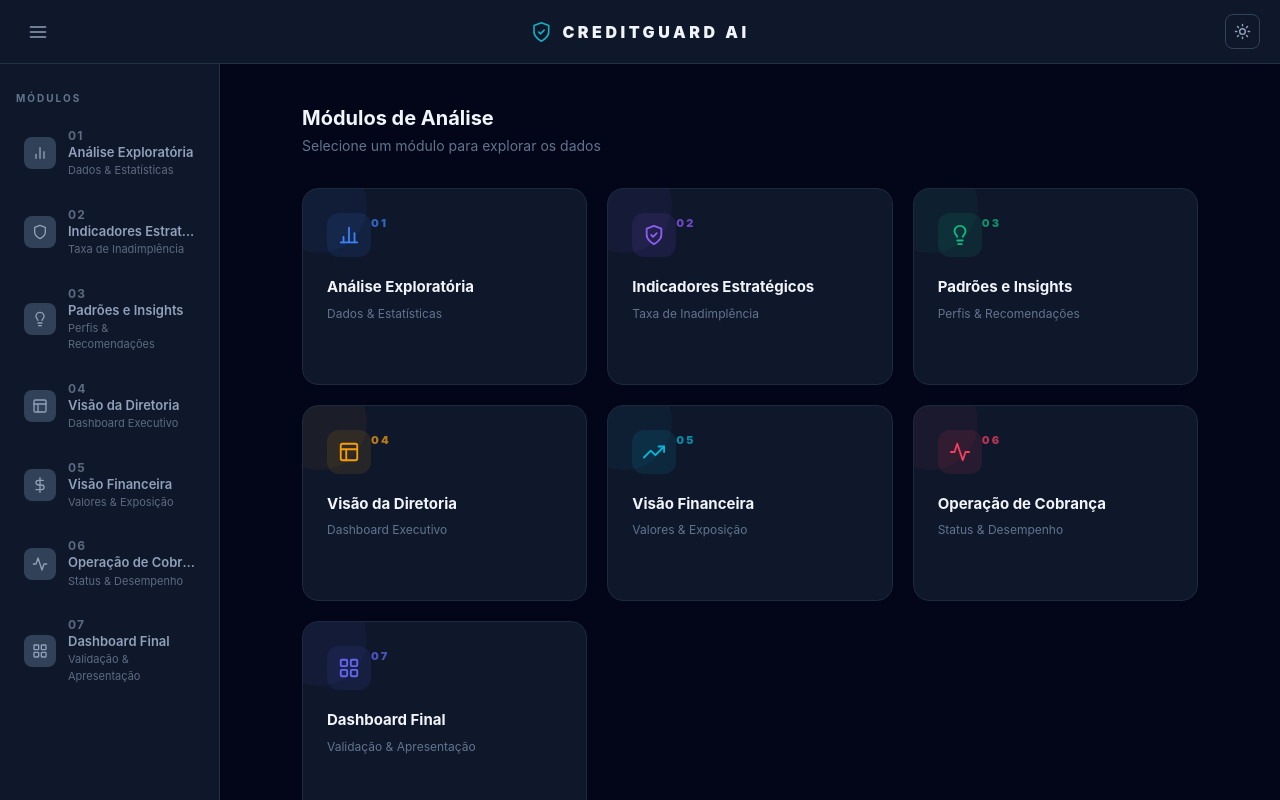
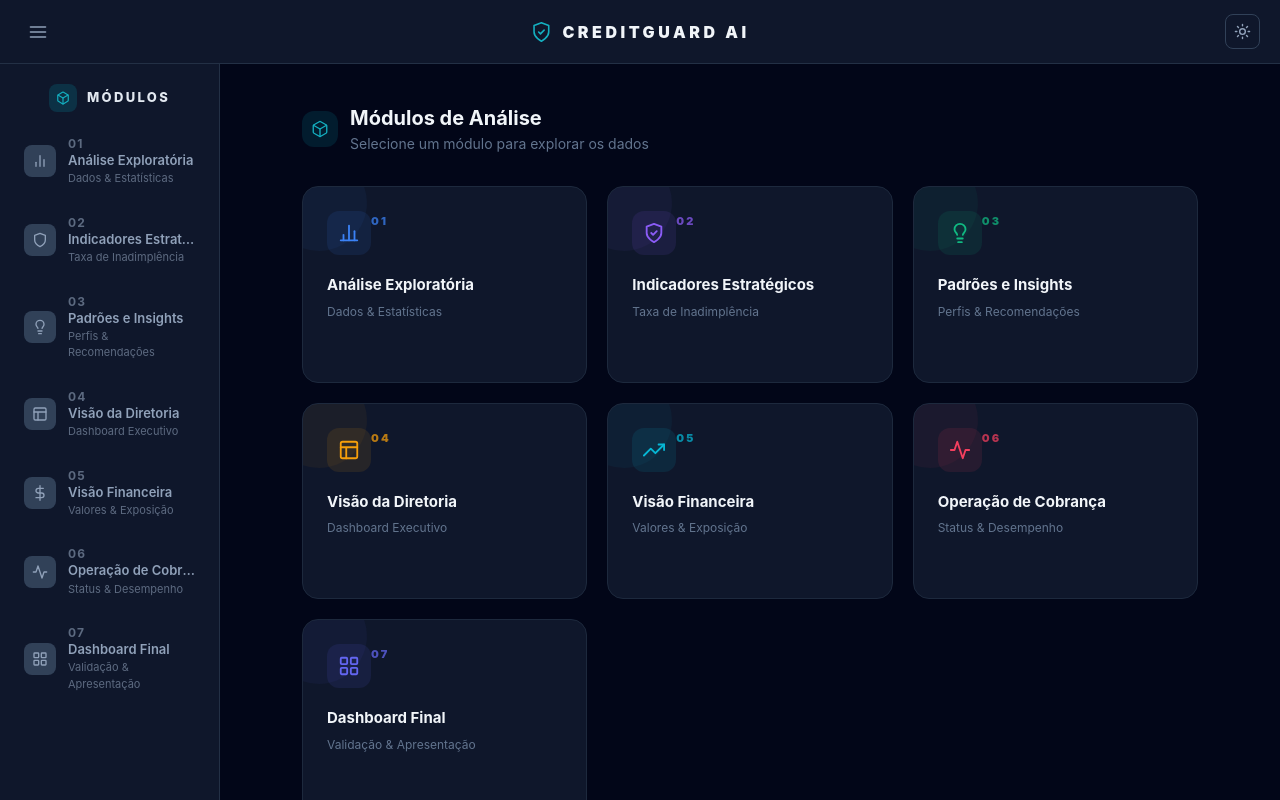
Before and after one commit to oartuu/creditguard-api, a React app in the folder frontend/: page / in a window 1280 px wide. Built offline with nearby package versions, Linux system fonts and the light colour scheme; the HTML template or start-up script is replaced by a standard one.

Commit message:
refactor: enhance Sidebar and Dashboard components for improved UI layout and styling

```diff
--- a/frontend/src/components/Sidebar.tsx
+++ b/frontend/src/components/Sidebar.tsx
@@ -189,10 +189,19 @@ function ModuleItem({ num, label, sub, available, icon, isActive, onClick }: Mod
 export default function Sidebar({ activeModule, onModuleChange }: SidebarProps) {
   return (
     <aside className="w-[220px] flex-shrink-0 border-r border-slate-200 dark:border-slate-700/60 bg-white dark:bg-slate-900 flex flex-col transition-colors">
-      <div className="px-3 pt-5 pb-2">
-        <span className="text-[10px] font-bold uppercase tracking-[2px] text-slate-400 dark:text-slate-500 px-1">
-          Módulos
-        </span>
+      <div className="px-4 pt-5 pb-3">
+        <div className="flex items-center justify-center gap-2.5">
+          <div className="w-7 h-7 rounded-lg bg-blue-500/10 dark:bg-blue-500/20 flex items-center justify-center text-blue-500 dark:text-blue-400 flex-shrink-0">
+            <svg width="14" height="14" viewBox="0 0 24 24" fill="none" stroke="currentColor" strokeWidth="2" strokeLinecap="round" strokeLinejoin="round">
+              <path d="M21 16V8a2 2 0 0 0-1-1.73l-7-4a2 2 0 0 0-2 0l-7 4A2 2 0 0 0 3 8v8a2 2 0 0 0 1 1.73l7 4a2 2 0 0 0 2 0l7-4A2 2 0 0 0 21 16z" />
+              <polyline points="3.27 6.96 12 12.01 20.73 6.96" />
+              <line x1="12" y1="22.08" x2="12" y2="12" />
+            </svg>
+          </div>
+          <span className="text-[13px] font-extrabold uppercase tracking-[0.18em] text-slate-700 dark:text-slate-200">
+            Módulos
+          </span>
+        </div>
       </div>
 
       <nav className="flex flex-col gap-1 px-3 pb-4 overflow-y-auto flex-1">
--- a/frontend/src/pages/Dashboard.tsx
+++ b/frontend/src/pages/Dashboard.tsx
@@ -218,8 +218,19 @@ function ModuleGrid({ onSelect }: { onSelect: (id: string) => void }) {
   return (
     <div className="max-w-[960px] mx-auto px-8 py-10">
       <div className="mb-8">
-        <h2 className="text-xl font-bold text-slate-800 dark:text-slate-100">Módulos de Análise</h2>
-        <p className="text-sm text-slate-400 dark:text-slate-500 mt-1">Selecione um módulo para explorar os dados</p>
+        <div className="flex items-center gap-3">
+          <div className="w-9 h-9 rounded-xl bg-blue-500/10 dark:bg-blue-500/15 flex items-center justify-center text-blue-500 dark:text-blue-400 flex-shrink-0">
+            <svg width="18" height="18" viewBox="0 0 24 24" fill="none" stroke="currentColor" strokeWidth="1.75" strokeLinecap="round" strokeLinejoin="round">
+              <path d="M21 16V8a2 2 0 0 0-1-1.73l-7-4a2 2 0 0 0-2 0l-7 4A2 2 0 0 0 3 8v8a2 2 0 0 0 1 1.73l7 4a2 2 0 0 0 2 0l7-4A2 2 0 0 0 21 16z" />
+              <polyline points="3.27 6.96 12 12.01 20.73 6.96" />
+              <line x1="12" y1="22.08" x2="12" y2="12" />
+            </svg>
+          </div>
+          <div>
+            <h2 className="text-xl font-bold text-slate-800 dark:text-slate-100">Módulos de Análise</h2>
+            <p className="text-sm text-slate-400 dark:text-slate-500 mt-0.5">Selecione um módulo para explorar os dados</p>
+          </div>
+        </div>
       </div>
       <div className="grid grid-cols-3 gap-5">
         {MODULES.map(m => (
```
